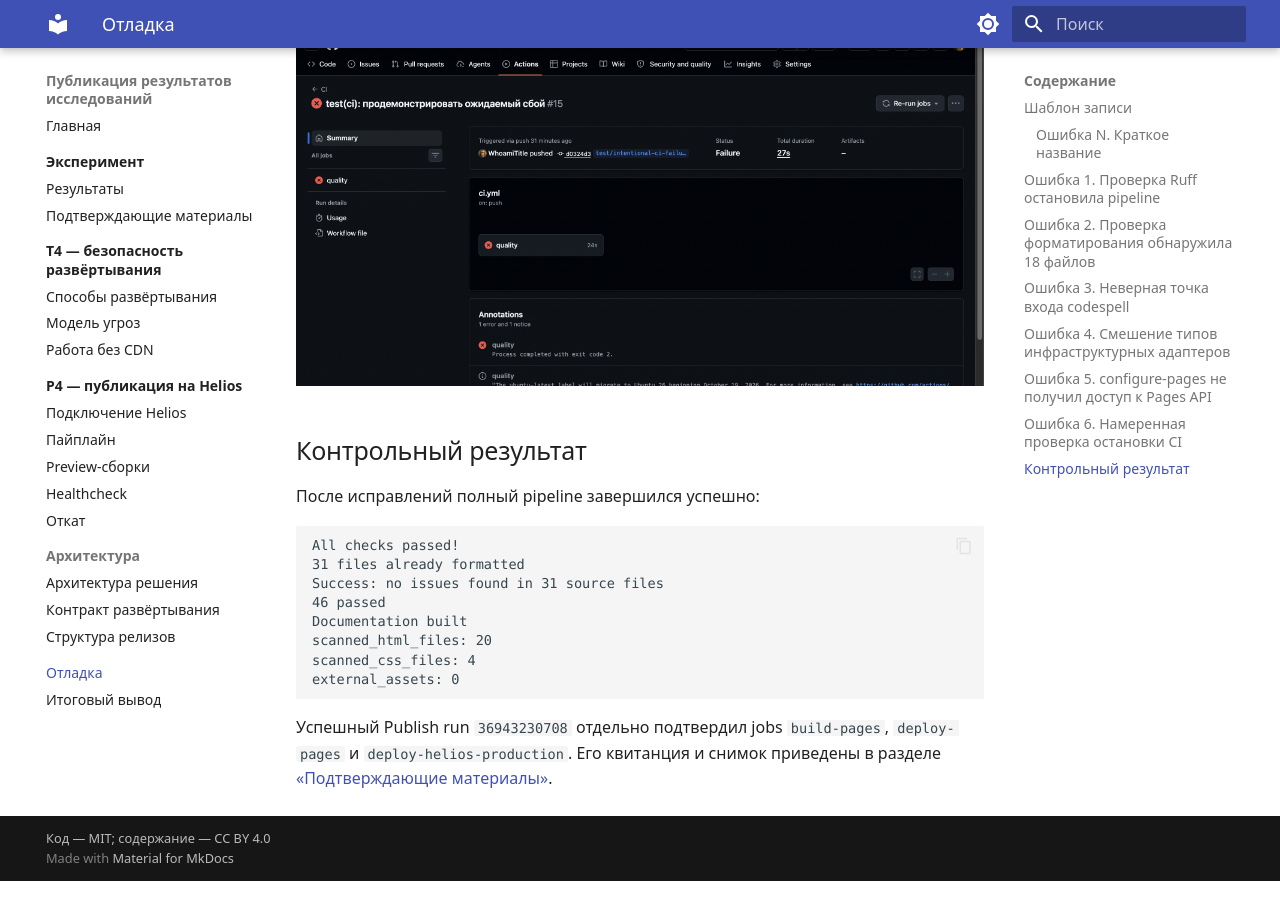
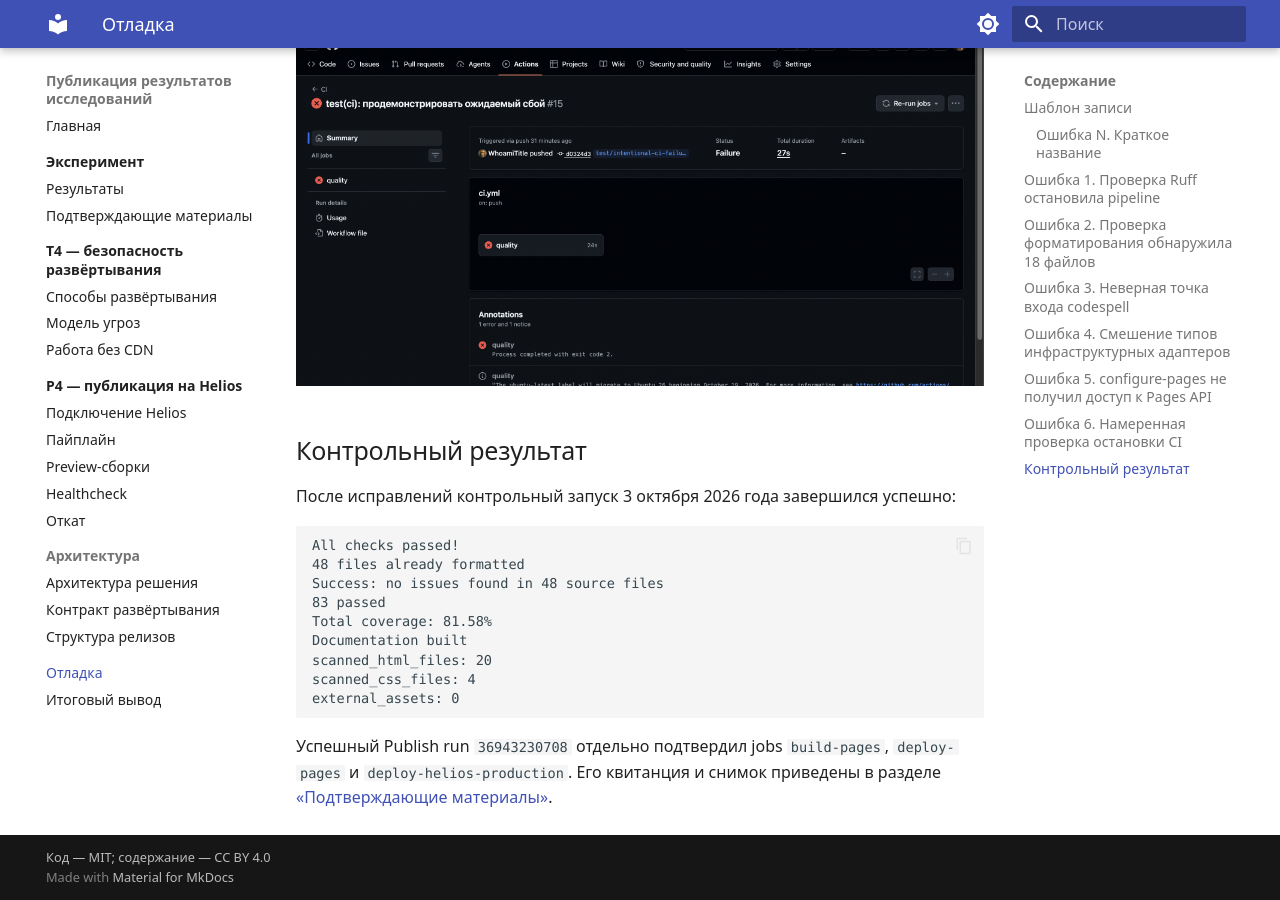
Before and after one commit to WhoamiTitle/mkdocs-deployment-lab, an MkDocs documentation site: the page built from docs/debugging/index.md, in a window 1280 px wide and 900 px high, scrolled down 4049 px. Built offline with MkDocs 1.6.1 and Material for MkDocs 9.7.7, drawn with Linux system fonts in a browser that asks for light colours; nearby versions of some CDN libraries; library files that are not in the unit come from our copies.

````diff
--- a/docs/debugging/index.md
+++ b/docs/debugging/index.md
@@ -182,13 +182,14 @@ Error: Process completed with exit code 2.
 
 ## Контрольный результат
 
-После исправлений полный pipeline завершился успешно:
+После исправлений контрольный запуск 3 октября 2026 года завершился успешно:
 
 ```text
 All checks passed!
-31 files already formatted
-Success: no issues found in 31 source files
-46 passed
+48 files already formatted
+Success: no issues found in 48 source files
+83 passed
+Total coverage: 81.58%
 Documentation built
 scanned_html_files: 20
 scanned_css_files: 4
````
Also changed, not shown: README.md (+13 -3 lines).
